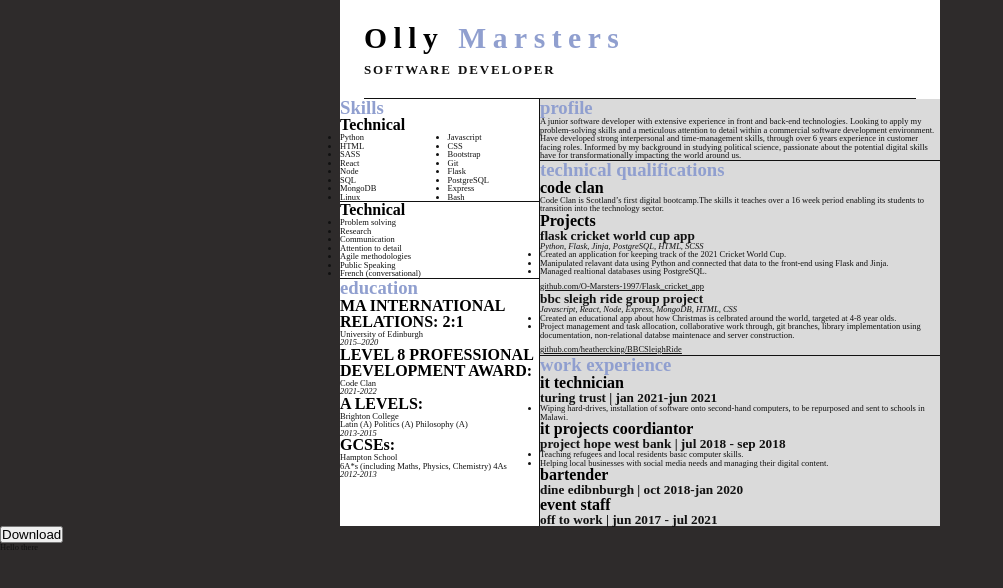
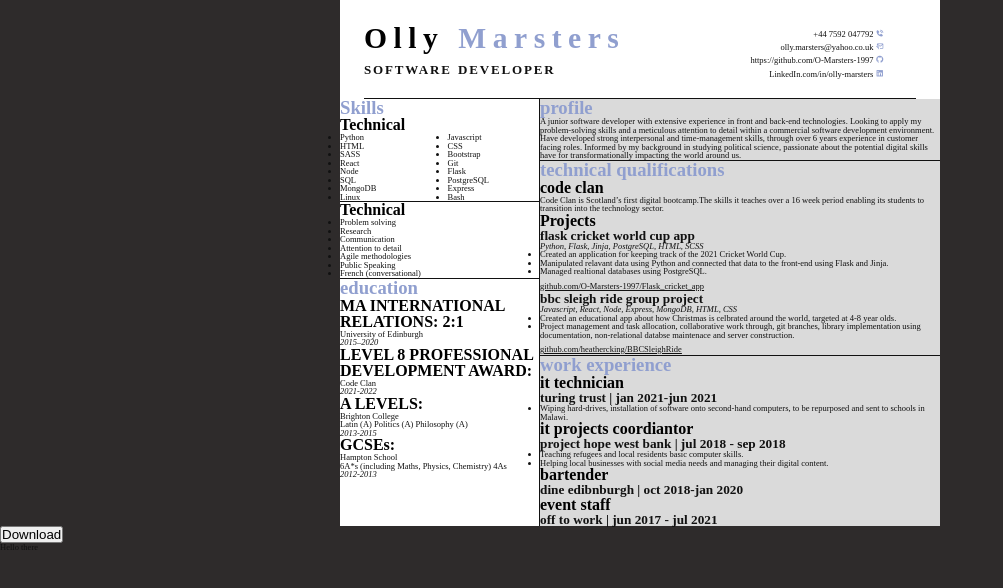
Before and after one commit to O-Marsters-1997/HTML-CV, a plain HTML site: page index.html in a window 1280 px wide. Shown: the whole page, without its empty margins (0-1003 px from the left). Drawn offline with nearby package versions, Linux system fonts and the light colour scheme; a web font is replaced by a local one.

Commit message:
responsive navbar

```diff
--- a/src/scss/layout/_header.scss
+++ b/src/scss/layout/_header.scss
@@ -56,7 +56,7 @@
     position: absolute;
     text-align: left;
     margin: 1.1rem 0 0 0;
-    transition: opacity 450ms ease-in;
+
 
     & ul {
         list-style: none;
@@ -97,13 +97,18 @@
 
     .contact-wrapper {
         display: block;
-        // position: absolute;
+        position: absolute;
         margin-left: 70%;
         margin-top: 1.75em;
         text-align: right;
+
     }
     .show-contact-details {
         display: none;
+    }
+
+    .contact-hidden {
+        opacity: 1 !important;
     }
 }
 
@@ -112,4 +117,8 @@
         height: 10.457rem;
         transition: height 100ms ease-in;
     }
+
+    .contact-wrapper {
+        transition: opacity 450ms ease-in;
+    }
 }
```
Also changed, not shown: src/styles/style.css, 1 other file.
